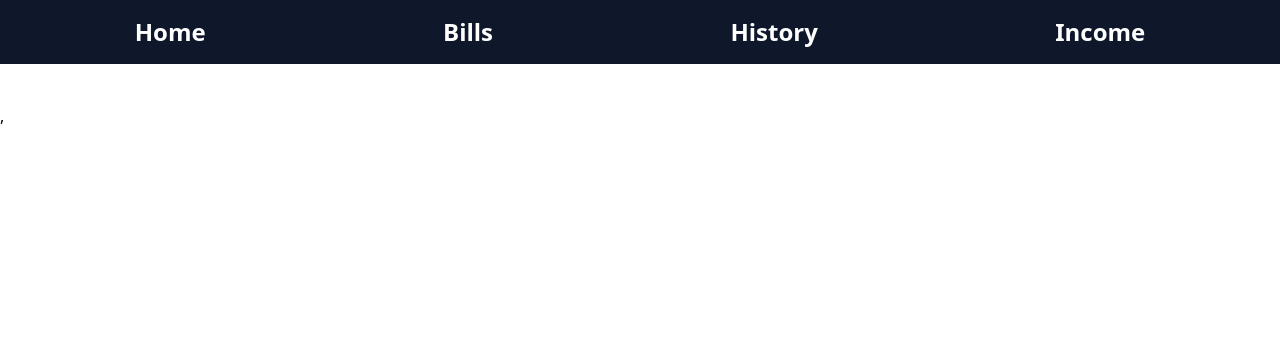
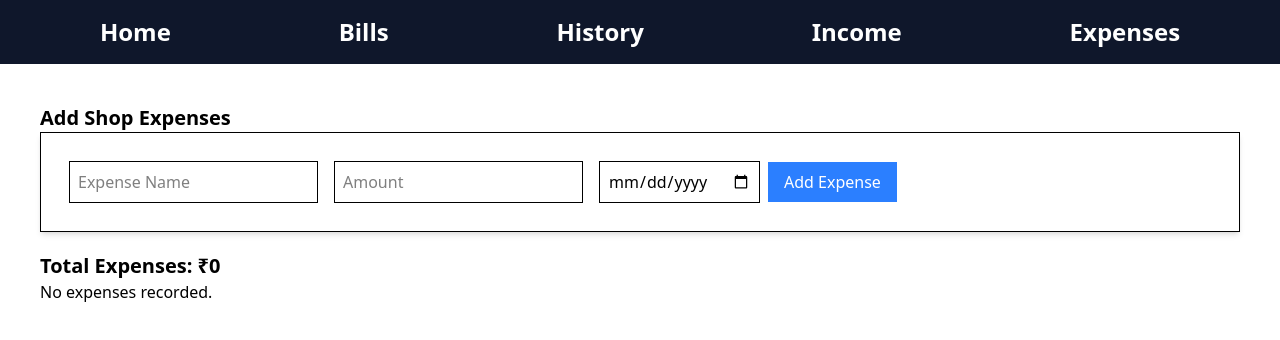
Before and after one commit to khademonika/spotify, a React (Vite) app: page /expenses in a window 1280 px wide. Shown: the top 340 px of the page. Built offline with nearby package versions, Linux system fonts and the light colour scheme.

Commit message:
Date  and Expense page added

```diff
--- a/src/AddBill.jsx
+++ b/src/AddBill.jsx
@@ -8,8 +8,14 @@ const AddBill = () => {
   const handleSubmit = (e) => {
     e.preventDefault();
     if (!bill.name || !bill.amount) return;
+    const newBill = {
+      ...bill,
+      id: Date.now(),
+      time: new Date().toLocaleString()  // Store the current time
+    };
 
-    addBill({ ...bill, id: Date.now() }); // Add bill to context & local storage
+
+    addBill(newBill); // Add bill to context & local storage
     setBill({ name: "", amount: "", paid: false }); // Reset form
   };
 
--- a/src/App.jsx
+++ b/src/App.jsx
@@ -4,7 +4,8 @@ import Home from "./componets/Home";
 import AddBill from "./AddBill";
 import History from "./History";
 import Income from "./Income";
-import Bill from "./Expenses";
+import Bill from "./Bill";
+import Expenses from "./Expenses";
 
 function App() {
   return (
@@ -14,6 +15,7 @@ function App() {
         <Link to="/bills" >Bills</Link>
         <Link to="/history" >History</Link>
         <Link to="/income" >Income</Link>
+        <Link to="/expenses">Expenses</Link>
       </nav>
       <div className="p-5">
         <Routes>
@@ -21,6 +23,7 @@ function App() {
           <Route path="/bills" element={<><AddBill /><Bill /></>} />
           <Route path="/history" element={<History />} />
           <Route path="/income" element={<Income />} />
+          <Route path="/expenses" element={<Expenses />} />
         </Routes>
       </div>
     </Router>
--- /dev/null
+++ b/src/Bill.jsx
@@ -0,0 +1,37 @@
+import React, { useContext } from "react";
+import { BillContext } from "./BillContext";
+import { FiDelete } from "react-icons/fi";
+import { MdDelete, MdDeleteForever } from "react-icons/md";
+
+const Bill = () => {
+  const {addbill,handleDelete, bills, togglePaid } = useContext(BillContext);
+  // const handleDelete = (id)=>(bills.filter((__,i) =>{id !== i} ) )
+  // console.log(bills);
+
+  return (
+    <div className="p-5">
+      <h2 className="text-xl font-bold">Bills</h2>
+      {bills.length === 0 ? <p>No bills added</p> : null}
+      {bills.map((bill, id) => (
+  <div key={bill.id} className="border p-3 my-2">
+    <p>
+      {bill.name} - ₹{bill.amount} ({bill.paid ? "Paid ✅" : "Unpaid ❌"})
+    </p>
+    <p className="text-sm text-gray-500">Added on: {bill.time}</p> {/* Show time */}
+    <button
+      onClick={() => togglePaid(bill.id)}
+      className="bg-green-500 text-white px-3 py-1"
+    >
+      Mark as {bill.paid ? "Unpaid" : "Paid"}
+    </button>
+    <button onClick={() => handleDelete(id)}>
+      <MdDelete className="text-4xl relative top-3 left-4" />
+    </button>
+  </div>
+))}
+
+    </div>
+  );
+};
+
+export default Bill;
--- a/src/BillContext.jsx
+++ b/src/BillContext.jsx
@@ -8,12 +8,17 @@ export const BillProvider = ({ children }) => {
     const savedBills = localStorage.getItem("bills");
     return savedBills ? JSON.parse(savedBills) : [];
   });
+  const [expenses, setExpenses] = useState(() => {
+    const savedExpenses = localStorage.getItem("expenses");
+    return savedExpenses ? JSON.parse(savedExpenses) : []; // Ensure default value is []
+  });
  const handleDelete = (id)=>{
   const updatedBills = bills.filter((_,i)=>i!==id)
   setBills(updatedBills)
   localStorage.setItem("bills", JSON.stringify(updatedBills))
   //  setBills(...bills)
  }
+
   // Function to add a new bill
   const addBill = (bill) => {
     const updatedBills = [...bills, bill];
@@ -29,9 +34,18 @@ export const BillProvider = ({ children }) => {
     setBills(updatedBills);
     localStorage.setItem("bills", JSON.stringify(updatedBills)); // Update local storage
   };
+  useEffect(() => {
+    localStorage.setItem("expenses", JSON.stringify(expenses));
+  }, [expenses]);
+  const addExpense = (expense) => {
+    setExpenses((prevExpenses) => {
+      const updatedExpenses = [...prevExpenses, expense];
+      return updatedExpenses;
+    });
+  };
 
   return (
-    <BillContext.Provider value={{ bills, addBill, togglePaid ,handleDelete}}>
+    <BillContext.Provider value={{ bills,addExpense, addBill, togglePaid ,handleDelete}}>
       {children}
     </BillContext.Provider>
   );
--- a/src/Expenses.jsx
+++ b/src/Expenses.jsx
@@ -1,38 +1,71 @@
-import React, { useContext } from "react";
+import React, { useContext, useState } from "react";
 import { BillContext } from "./BillContext";
-import { FiDelete } from "react-icons/fi";
-import { MdDelete, MdDeleteForever } from "react-icons/md";
 
-const Bill = () => {
-  const {addbill,handleDelete, bills, togglePaid } = useContext(BillContext);
-  // const handleDelete = (id)=>(bills.filter((__,i) =>{id !== i} ) )
-  // console.log(bills);
+const Expenses = () => {
+  const { expenses = [], addExpense } = useContext(BillContext);
+  const [expense, setExpense] = useState({ name: "", amount: "", date: "" });
 
-  console.log(handleDelete);
+  const handleSubmit = (e) => {
+    e.preventDefault();
+    if (!expense.name || !expense.amount || !expense.date) return;
+
+    const newExpense = {
+      ...expense,
+      id: Date.now(),
+      amount: Number(expense.amount)
+    };
+
+    addExpense(newExpense);
+    setExpense({ name: "", amount: "", date: "" });
+  };
+
+  const totalExpenses = expenses.reduce((sum, exp) => sum + exp.amount, 0);
+  console.log("Expenses from context:", expenses);
   return (
     <div className="p-5">
-      <h2 className="text-xl font-bold">Bills</h2>
-      {bills.length === 0 ? <p>No bills added</p> : null}
-      {bills.map((bill, id) => (
-        <div key={bill.id} className="border p-3 my-2">
-          <p>
-            {bill.name} - ₹{bill.amount} ({bill.paid ? "Paid ✅" : "Unpaid ❌"})
-          </p>
-          <button
-            onClick={() => togglePaid(bill.id)}
-            className="bg-green-500 text-white px-3 py-1"
-          >
-            Mark as {bill.paid ? "Unpaid" : "Paid"}
+      <h2 className="text-xl font-bold">Add Shop Expenses</h2>
+      <form onSubmit={handleSubmit} className="p-5 border shadow-md">
+        <input
+          type="text"
+          placeholder="Expense Name"
+          value={expense.name}
+          onChange={(e) => setExpense({ ...expense, name: e.target.value })}
+          required
+          className="border p-2 m-2"
+        />
+        <input
+          type="number"
+          placeholder="Amount"
+          value={expense.amount}
+          onChange={(e) => setExpense({ ...expense, amount: e.target.value })}
+          required
+          className="border p-2 m-2"
+        />
+        <input
+          type="date"
+          value={expense.date}
+          onChange={(e) => setExpense({ ...expense, date: e.target.value })}
+          required
+          className="border p-2 m-2"
+        />
+        <button type="submit" className="bg-blue-500 text-white px-4 py-2">
+          Add Expense
+        </button>
+      </form>
 
+      <h2 className="text-xl font-bold mt-5">Total Expenses: ₹{totalExpenses}</h2>
 
-          </button>
-          <button onClick={()=>handleDelete(id)}><MdDelete className="text-4xl relative top-3 left-4"/></button>
-          {
-          }
-        </div>
-      ))}
+      {expenses.length === 0 ? <p>No expenses recorded.</p> : (
+        <ul>
+          {expenses.map((exp) => (
+            <li key={exp.id}>
+              {exp.name}: ₹{exp.amount} (Date: {exp.date})
+            </li>
+          ))}
+        </ul>
+      )}
     </div>
   );
 };
 
-export default Bill;
+export default Expenses;
--- a/src/Income.jsx
+++ b/src/Income.jsx
@@ -2,33 +2,31 @@ import React, { useContext } from "react";
 import { BillContext } from "./BillContext";
 
 const Income = () => {
-  const { bills } = useContext(BillContext);
+  const {bills = [], expenses = []  } = useContext(BillContext);
 
-  // Filter only paid bills
   const paidBills = bills.filter((bill) => bill.paid);
-  const unpaid = bills.filter((bill)=>bill.unpaid)
-  // Calculate total income from paid bills
   const totalIncome = paidBills.reduce((sum, bill) => sum + Number(bill.amount), 0);
+  const totalExpenses = expenses.reduce((sum, exp) => sum + Number(exp.amount), 0);
+  const netIncome = totalIncome - totalExpenses;
 
   return (
     <div className="p-5">
-      <h2 className="text-xl font-bold">Income (Paid Bills)</h2>
+      <h2 className="text-xl font-bold">Financial Overview</h2>
 
-      {paidBills.length === 0 ? (
-        <p>No paid bills yet.</p>
-      ) : (
-        <>
-          <ul>
-            {paidBills.map((bill) => (
-              <li key={bill.id}>
-                {bill.name}: ₹{bill.amount}
-              </li>
-            ))}
-          </ul>
-          <h1 className="mt-3 text-lg font-bold">Total Income = ₹{totalIncome}</h1>
-        </>
+      <h3 className="text-lg font-bold">Total Income: ₹{totalIncome}</h3>
+      <h3 className="text-lg font-bold">Total Expenses: ₹{totalExpenses}</h3>
+      <h3 className="text-lg font-bold">Net Income: ₹{netIncome}</h3>
+
+      <h2 className="mt-5 text-xl font-bold">Expense History</h2>
+      {expenses.length === 0 ? <p>No shop expenses yet.</p> : (
+        <ul>
+          {expenses.map((exp) => (
+            <li key={exp.id}>
+              {exp.name}: ₹{exp.amount} (Date: {exp.date})
+            </li>
+          ))}
+        </ul>
       )}
-
     </div>
   );
 };
```
